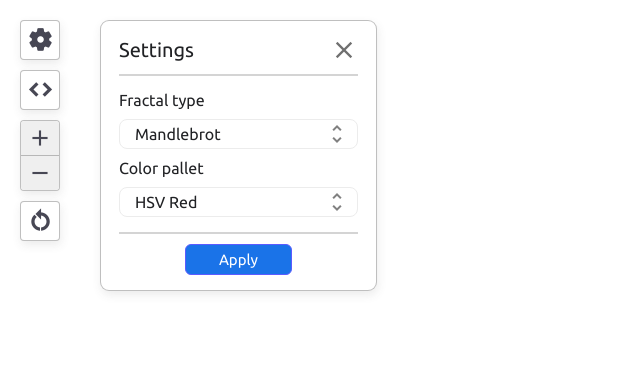
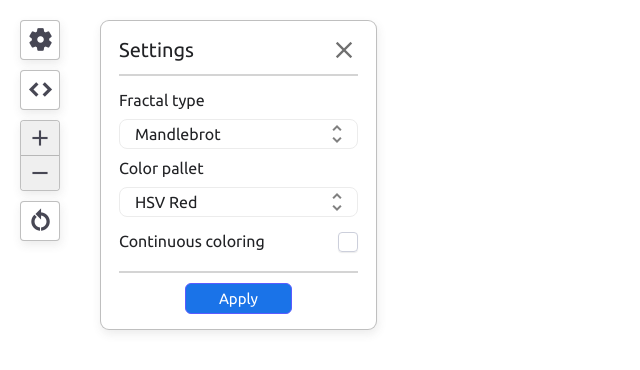
Before and after one commit to herin049/FractalVisualizer, a React app: page / in a window 1280 px wide. Both pictures are taken after a click on the button "settings". Shown: the top 370 px of the page, without its empty margins (0-640 px from the left). Built offline with nearby package versions, Linux system fonts and the light colour scheme.

Commit message:
Add smooth coloring checkbox

```diff
--- /dev/null
+++ b/src/components/Checkbox.jsx
@@ -0,0 +1,20 @@
+import React, { useState } from 'react';
+
+const Checkbox = ({ onUpdateChecked }) => {
+    const [checked, setChecked] = useState(false);
+    const classes = checked ? 'checkbox checked-checkbox' : 'checkbox';
+
+    return (
+        <div
+            className={classes}
+            onClick={() => {
+                onUpdateChecked(!checked);
+                setChecked(!checked);
+            }}
+        >
+            <span className="material-icons">done</span>
+        </div>
+    );
+};
+
+export default Checkbox;
--- a/src/components/Settings.jsx
+++ b/src/components/Settings.jsx
@@ -1,5 +1,6 @@
 import React, { useEffect, useRef } from 'react';
 import Dropdown from './Dropdown.jsx';
+import Checkbox from './Checkbox.jsx';
 
 // eslint-disable-next-line
 const Settings = ({ settings, setSettings, setShowSettings }) => {
@@ -33,7 +34,7 @@ const Settings = ({ settings, setSettings, setShowSettings }) => {
                     </button>
                 </li>
                 <li>
-                    <div className="section-contaier">
+                    <div className="dropdowns-contaier">
                         <span className="field-label">Fractal type</span>
                         <Dropdown
                             options={fractalOptions}
@@ -46,10 +47,26 @@ const Settings = ({ settings, setSettings, setShowSettings }) => {
                             options={palletOptions}
                             onUpdateSelectedOption={idx => console.log(idx)}
                         />
+                        <div className="checkbox-container">
+                            <span className="field-label checkbox-label">
+                                Continuous coloring
+                            </span>
+                            <Checkbox
+                                onUpdateChecked={checked =>
+                                    console.log(
+                                        `Checkbox is checked: ${checked}`
+                                    )
+                                }
+                            />
+                        </div>
                     </div>
                 </li>
                 <li>
-                    <button id="apply-button" type="button">
+                    <button
+                        id="apply-button"
+                        type="button"
+                        disabled={false ? true : null}
+                    >
                         Apply
                     </button>
                 </li>
--- a/styles/main.scss
+++ b/styles/main.scss
@@ -244,7 +244,7 @@ canvas {
     }
 }
 
-.section-contaier {
+.dropdowns-contaier {
     width: 100%;
     padding-top: 5px;
     padding-bottom: 5px;
@@ -322,4 +322,47 @@ canvas {
     &:hover {
         background-color: #1d6ace;
     }
+
+    &:disabled {
+        cursor: default;
+        border: 1px solid #e0e0ff3b;
+        background-color: #2683fd2e;
+    }
 }
+
+.checkbox {
+    width: 18px;
+    height: 18px;
+    border-radius: 4px;
+    border: 1px solid #cccfdb;
+    box-shadow: 0 1px 1px rgba(64, 64, 64, 0.1);
+    line-height: 24px;
+    text-align: center;
+    float: right;
+    cursor: pointer;
+}
+
+.checkbox > span {
+    font-size: 16px;
+    color: white;
+    visibility: hidden;
+    cursor: pointer;
+}
+
+.checked-checkbox {
+    background: #07f;
+    border-color: #07f;
+}
+
+.checked-checkbox > span {
+    visibility: visible;
+}
+
+.checkbox-label {
+    display: inline-block;
+}
+
+.checkbox-container {
+    margin-top: 15px;
+    margin-bottom: 5px;
+}
```
